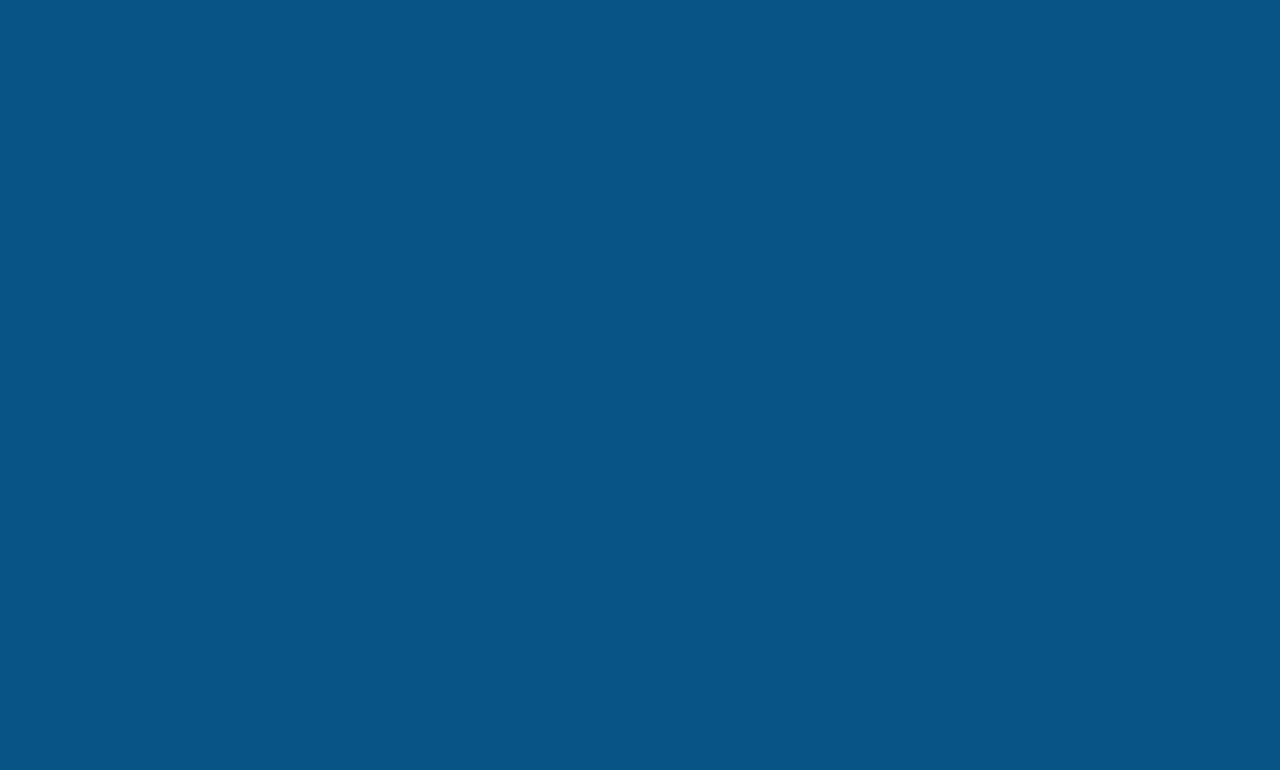
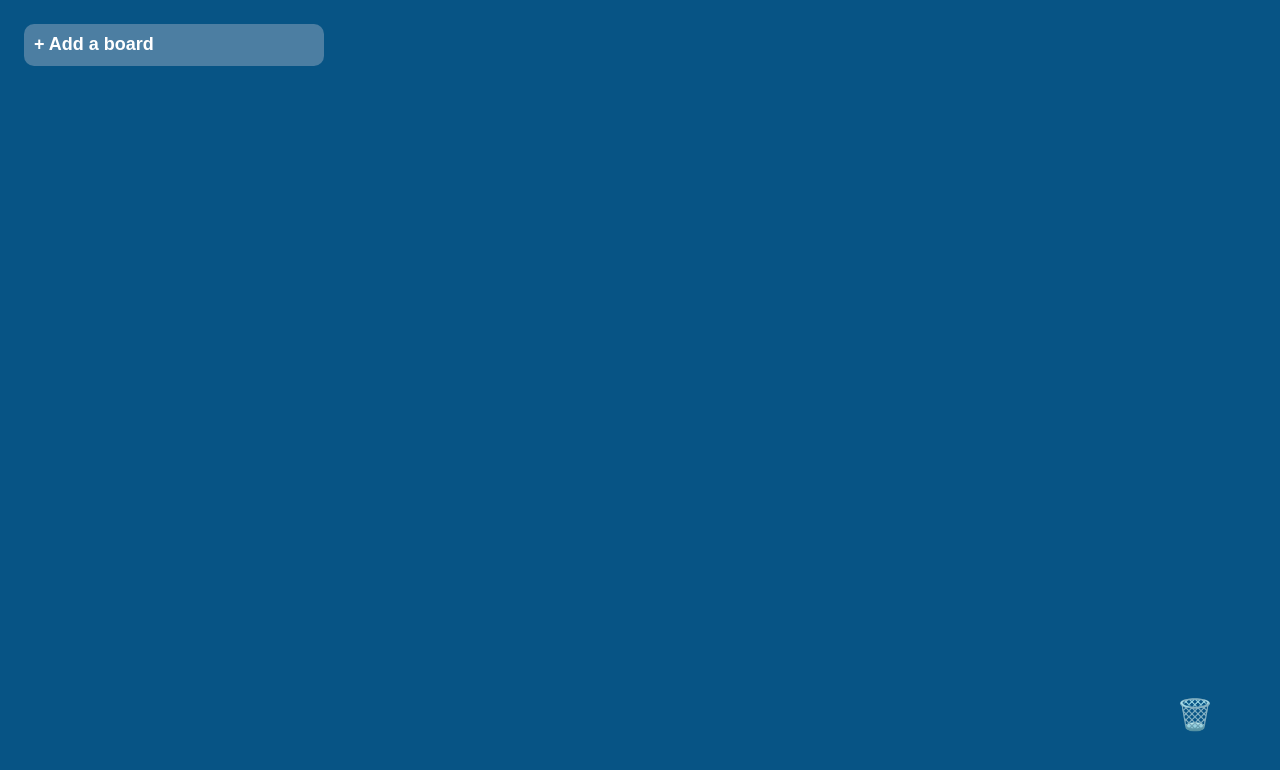
Before and after one commit to honghyunAhn/react-trello, a React (Create React App) app: page / in a window 1280 px wide. Shown: the top 770 px of the page. Built offline with nearby package versions, Linux system fonts and the light colour scheme.

Commit message:
Board Movement

```diff
--- a/src/App.tsx
+++ b/src/App.tsx
@@ -1,24 +1,24 @@
-import { DragDropContext, DropResult } from "react-beautiful-dnd";
+import { DragDropContext, DropResult, Droppable } from "react-beautiful-dnd";
 import { useRecoilState } from "recoil";
 import styled from "styled-components";
-import { toDoState } from "./atoms";
+import { IToDoState, toDoState } from "./atoms";
 import Board from "./Components/Board";
+import AddBoard from "./Components/AddBoard";
+import TrashBin from "./Components/TrashBin";
+import { useEffect } from "react";
+import { saveToDos } from "./local";
 
 const Wrapper = styled.div`
   display: flex;
+  position: relative;
   width: 100vw;
-  margin: 0 auto;
-  justify-content: center;
-  align-items: center;
+  padding: 24px;
   height: 100vh;
 `;
-
 const Boards = styled.div`
   display: flex;
-  justify-content: center;
   align-items: flex-start;
   width: 100%;
-  gap: 10px;
 `;
 
 function App() {
@@ -26,8 +26,22 @@ function App() {
   const onDragEnd = (info: DropResult) => {
     const { destination, draggableId, source } = info;
     if (!destination) return;
-    if (destination?.droppableId === source.droppableId) {
-      // same board movement.
+
+    /* board Movement */
+    if (info.type === "boards") {
+      setToDos((allBoards) => {
+        const boardIds = Object.keys(allBoards);
+        boardIds.splice(source.index, 1);
+        boardIds.splice(destination.index, 0, draggableId);
+        const reorderBoards: IToDoState = {};
+        boardIds.forEach((id) => {
+          reorderBoards[id] = allBoards[id];
+        });
+        return reorderBoards;
+      });
+    } else {
+      if (destination.droppableId === source.droppableId) {
+        // card Movement - same board
         setToDos((allBoards) => {
           const boardCopy = [...allBoards[source.droppableId]];
           const taskObj = boardCopy[source.index];
@@ -39,14 +53,24 @@ function App() {
           };
         });
       }
-    if (destination.droppableId !== source.droppableId) {
-      // cross board movement
+      if (destination.droppableId === "trash-bin") {
+        // card Movement - trash
+        setToDos((allBoards) => {
+          const sourceBoard = [...allBoards[source.droppableId]];
+          sourceBoard.splice(source.index, 1);
+          return {
+            ...allBoards,
+            [source.droppableId]: sourceBoard,
+          };
+        });
+      } else if (destination.droppableId !== source.droppableId) {
+        //card Movement - cross Movement
         setToDos((allBoards) => {
           const sourceBoard = [...allBoards[source.droppableId]];
           const taskObj = sourceBoard[source.index];
           const destinationBoard = [...allBoards[destination.droppableId]];
           sourceBoard.splice(source.index, 1);
-        destinationBoard.splice(destination?.index, 0, taskObj);
+          destinationBoard.splice(destination.index, 0, taskObj);
           return {
             ...allBoards,
             [source.droppableId]: sourceBoard,
@@ -54,17 +78,37 @@ function App() {
           };
         });
       }
+    }
   };
+  useEffect(() => {
+    saveToDos(toDos);
+  }, [toDos]);
   return (
+    <Wrapper>
       <DragDropContext onDragEnd={onDragEnd}>
-      <Wrapper>
-        <Boards>
-          {Object.keys(toDos).map((boardId) => (
-            <Board boardId={boardId} key={boardId} toDos={toDos[boardId]} />
+        <Droppable
+          droppableId={"boards"}
+          type={"boards"}
+          direction={"horizontal"}
+        >
+          {(magic) => (
+            <Boards {...magic.droppableProps} ref={magic.innerRef}>
+              {Object.keys(toDos).map((boardId, index) => (
+                <Board
+                  boardId={boardId}
+                  key={boardId}
+                  toDos={toDos[boardId]}
+                  index={index}
+                />
               ))}
+              {magic.placeholder}
+              <AddBoard />
             </Boards>
+          )}
+        </Droppable>
+        <TrashBin />
+      </DragDropContext>
     </Wrapper>
-    </DragDropContext>
   );
 }
 
```
Lines whose indentation alone changed are shown as unchanged.
